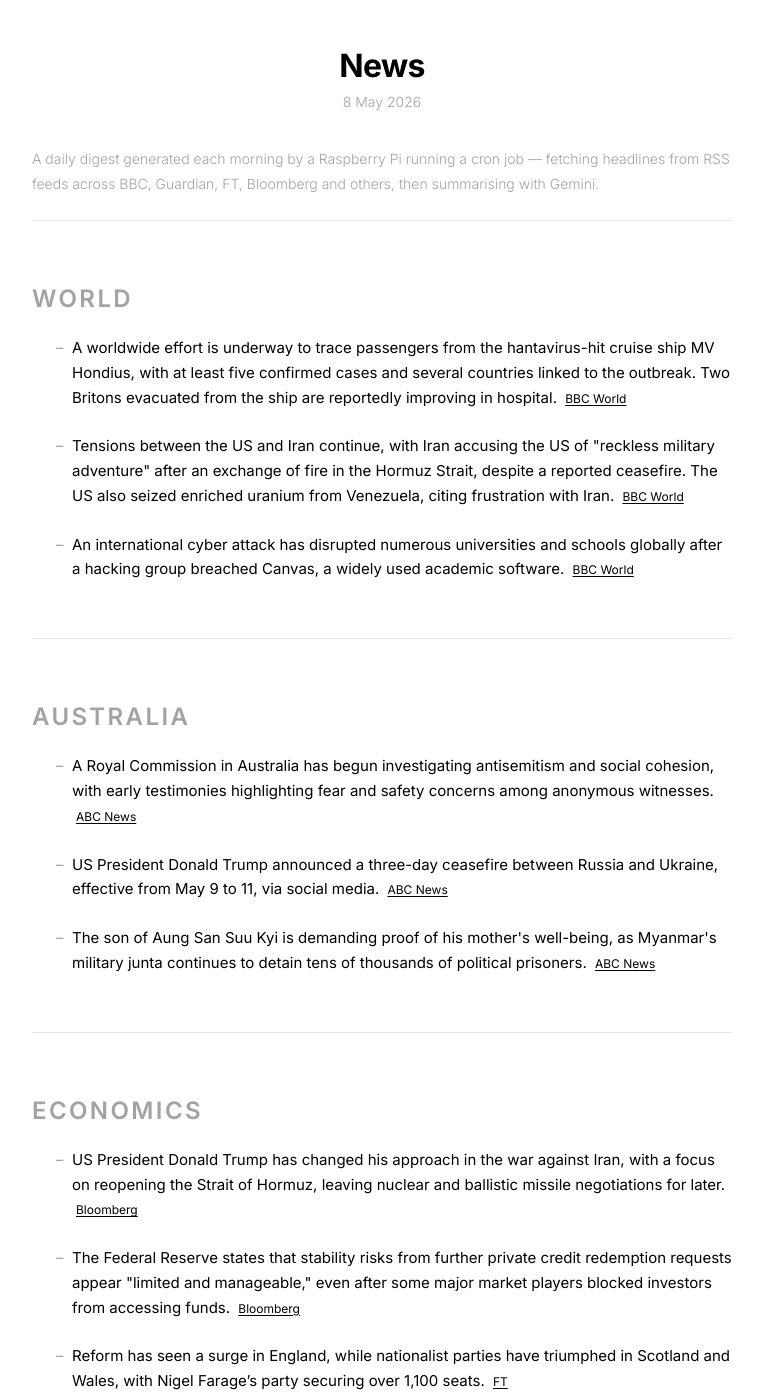
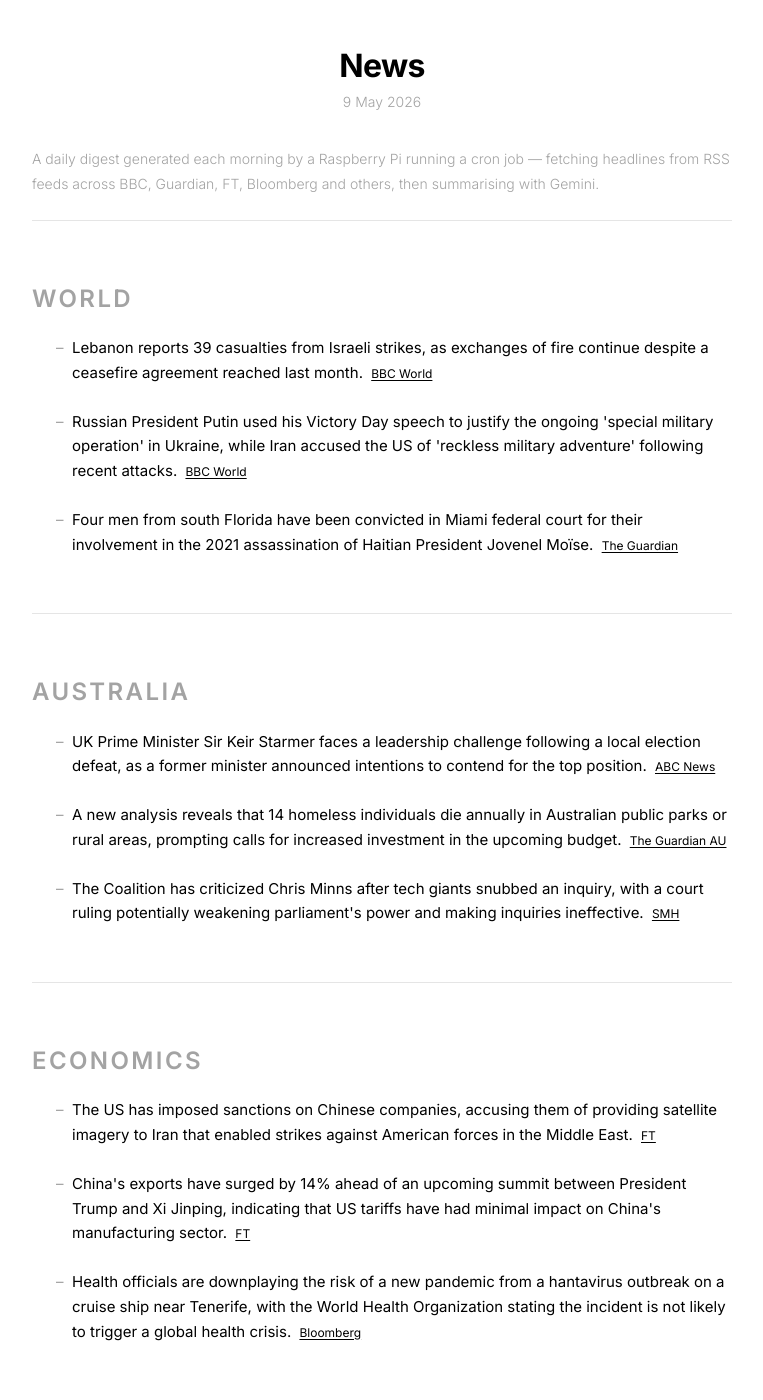
Before and after one commit to s-jac/s-jac.github.io, a Jekyll site: the page built from projects/news.html, in a window 1280 px wide and 1400 px high. Shown: the whole window, without its empty margins (258-1021 px from the left). Built offline with Jekyll 4.4.1, drawn with Linux system fonts in a browser that asks for light colours; some of the changed text lies outside the part shown.

Commit message:
daily news update 9 May 2026

```diff
--- a/_data/news.json
+++ b/_data/news.json
@@ -1,24 +1,24 @@
 {
-  "date": "8 May 2026",
-  "generated_at": "2026-05-08T21:00:23.586162+00:00",
+  "date": "9 May 2026",
+  "generated_at": "2026-05-09T21:00:26.507140+00:00",
   "sections": [
     {
       "heading": "World",
       "bullets": [
         {
-          "text": "A worldwide effort is underway to trace passengers from the hantavirus-hit cruise ship MV Hondius, with at least five confirmed cases and several countries linked to the outbreak. Two Britons evacuated from the ship are reportedly improving in hospital.",
+          "text": "Lebanon reports 39 casualties from Israeli strikes, as exchanges of fire continue despite a ceasefire agreement reached last month.",
           "source": "BBC World",
           "url": "https://www.bbc.com/news/world"
         },
         {
-          "text": "Tensions between the US and Iran continue, with Iran accusing the US of \"reckless military adventure\" after an exchange of fire in the Hormuz Strait, despite a reported ceasefire. The US also seized enriched uranium from Venezuela, citing frustration with Iran.",
+          "text": "Russian President Putin used his Victory Day speech to justify the ongoing 'special military operation' in Ukraine, while Iran accused the US of 'reckless military adventure' following recent attacks.",
           "source": "BBC World",
           "url": "https://www.bbc.com/news/world"
         },
         {
-          "text": "An international cyber attack has disrupted numerous universities and schools globally after a hacking group breached Canvas, a widely used academic software.",
-          "source": "BBC World",
-          "url": "https://www.bbc.com/news/world"
+          "text": "Four men from south Florida have been convicted in Miami federal court for their involvement in the 2021 assassination of Haitian President Jovenel Moïse.",
+          "source": "The Guardian",
+          "url": "https://www.theguardian.com"
         }
       ]
     },
@@ -26,19 +26,19 @@
       "heading": "Australia",
       "bullets": [
         {
-          "text": "A Royal Commission in Australia has begun investigating antisemitism and social cohesion, with early testimonies highlighting fear and safety concerns among anonymous witnesses.",
+          "text": "UK Prime Minister Sir Keir Starmer faces a leadership challenge following a local election defeat, as a former minister announced intentions to contend for the top position.",
           "source": "ABC News",
           "url": "https://www.abc.net.au/news"
         },
         {
-          "text": "US President Donald Trump announced a three-day ceasefire between Russia and Ukraine, effective from May 9 to 11, via social media.",
-          "source": "ABC News",
-          "url": "https://www.abc.net.au/news"
+          "text": "A new analysis reveals that 14 homeless individuals die annually in Australian public parks or rural areas, prompting calls for increased investment in the upcoming budget.",
+          "source": "The Guardian AU",
+          "url": "https://www.theguardian.com/au"
         },
         {
-          "text": "The son of Aung San Suu Kyi is demanding proof of his mother's well-being, as Myanmar's military junta continues to detain tens of thousands of political prisoners.",
-          "source": "ABC News",
-          "url": "https://www.abc.net.au/news"
+          "text": "The Coalition has criticized Chris Minns after tech giants snubbed an inquiry, with a court ruling potentially weakening parliament's power and making inquiries ineffective.",
+          "source": "SMH",
+          "url": "https://www.smh.com.au"
         }
       ]
     },
@@ -46,19 +46,19 @@
       "heading": "Economics",
       "bullets": [
         {
-          "text": "US President Donald Trump has changed his approach in the war against Iran, with a focus on reopening the Strait of Hormuz, leaving nuclear and ballistic missile negotiations for later.",
+          "text": "The US has imposed sanctions on Chinese companies, accusing them of providing satellite imagery to Iran that enabled strikes against American forces in the Middle East.",
+          "source": "FT",
+          "url": "https://www.ft.com"
+        },
+        {
+          "text": "China's exports have surged by 14% ahead of an upcoming summit between President Trump and Xi Jinping, indicating that US tariffs have had minimal impact on China's manufacturing sector.",
+          "source": "FT",
+          "url": "https://www.ft.com"
+        },
+        {
+          "text": "Health officials are downplaying the risk of a new pandemic from a hantavirus outbreak on a cruise ship near Tenerife, with the World Health Organization stating the incident is not likely to trigger a global health crisis.",
           "source": "Bloomberg",
           "url": "https://www.bloomberg.com/markets"
-        },
-        {
-          "text": "The Federal Reserve states that stability risks from further private credit redemption requests appear \"limited and manageable,\" even after some major market players blocked investors from accessing funds.",
-          "source": "Bloomberg",
-          "url": "https://www.bloomberg.com/markets"
-        },
-        {
-          "text": "Reform has seen a surge in England, while nationalist parties have triumphed in Scotland and Wales, with Nigel Farage’s party securing over 1,100 seats.",
-          "source": "FT",
-          "url": "https://www.ft.com"
         }
       ]
     }
```
